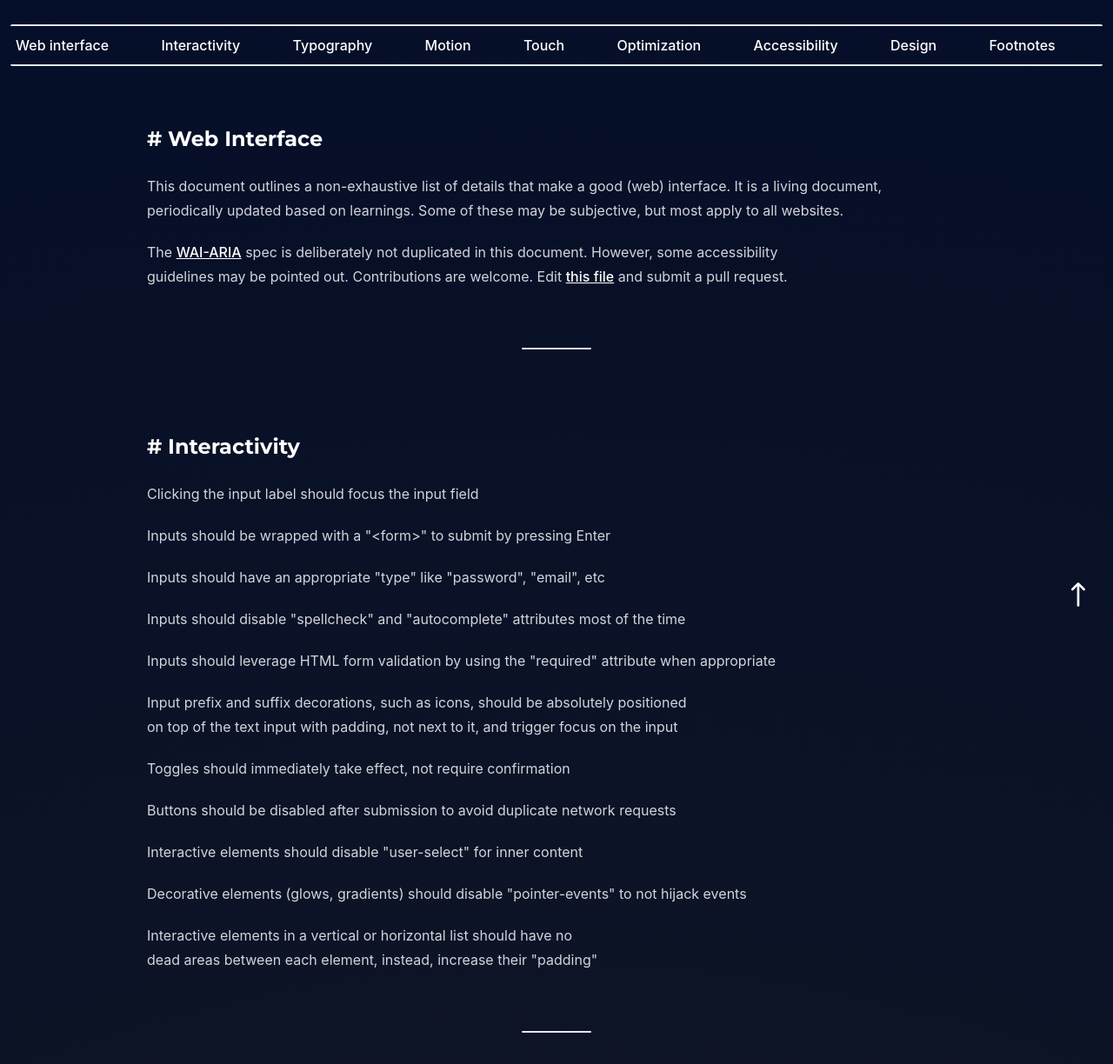
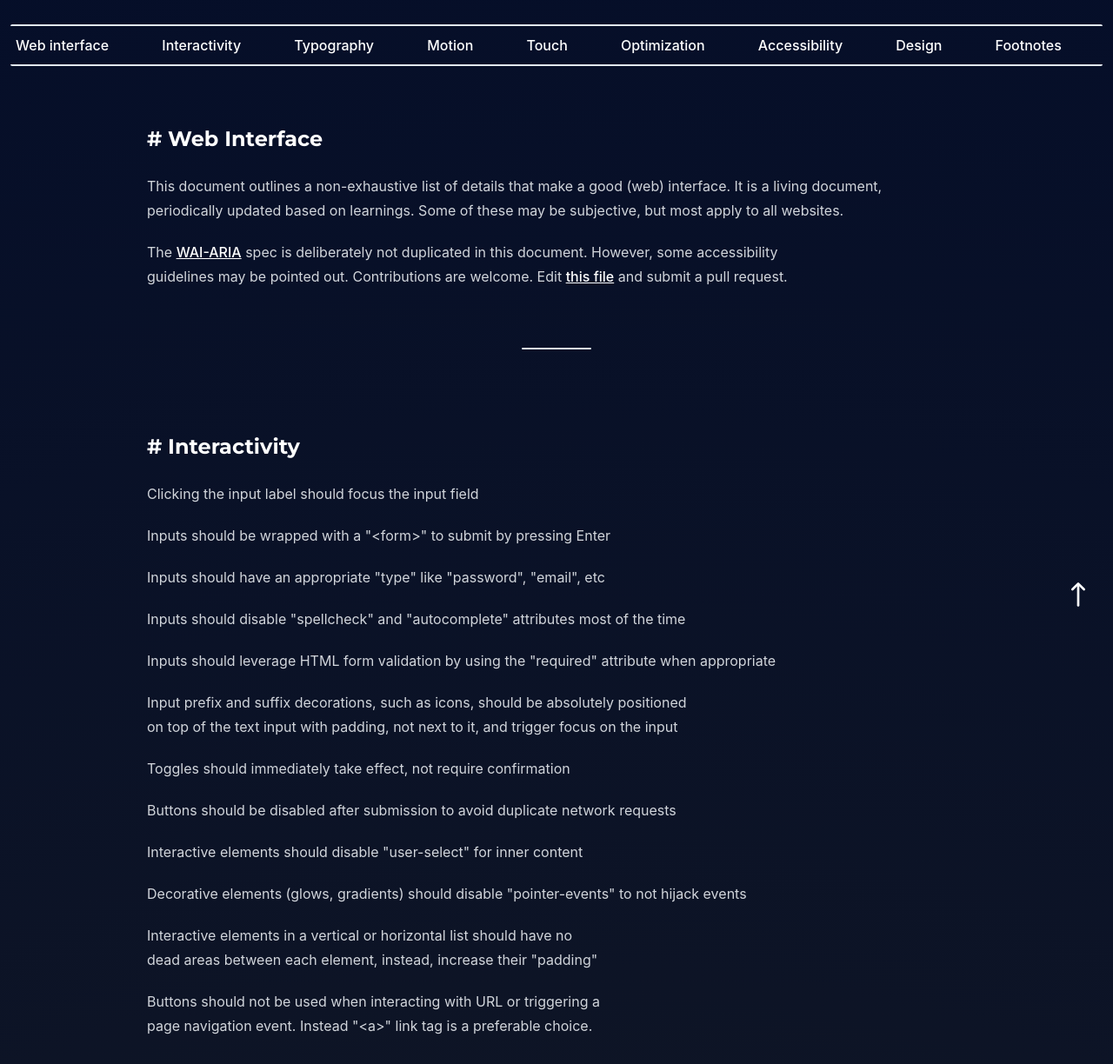
Before and after one commit to razmi0/accessibility-guidelines, a website built with Vite: page index.html in a window 1280 px wide. Shown: the part 76-1300 px from the top of the page at 87% size. Built offline with nearby package versions, Linux system fonts and the light colour scheme.

Commit message:
Add new button usage related recommendation to Interactivity article

```diff
--- a/index.html
+++ b/index.html
@@ -8,14 +8,12 @@
     <title>Accessibility guidelines</title>
   </head>
   <body
-    class="flex flex-col items-center justify-center m-auto min-w-full h-fit prose prose-invert p-1 sm:p-3 sm:py-5 py-3 [&>article]:container [&>hr]:h-[2px] [&>hr]:w-20 [&>hr]:bg-slate-200 [&>hr]:border-0 [&>article]:lg:max-w-[75%]"
-  >
+    class="flex flex-col items-center justify-center m-auto min-w-full h-fit prose prose-invert p-1 sm:p-3 sm:py-5 py-3 [&>article]:container [&>hr]:h-[2px] [&>hr]:w-20 [&>hr]:bg-slate-200 [&>hr]:border-0 [&>article]:lg:max-w-[75%]">
     <a
       class="appearance-none block cursor-pointer fixed bottom-0 right-0 mr-5 mb-5 rounded-full hover:bg-slate-800 w-10 h-10 p-1 focus:outline-4 focus:outline-slate-100"
       aria-label="scroll to the top of the page"
       role="button"
-      href="#page-top"
-    >
+      href="#page-top">
       <svg viewBox="0 0 24 24" xmlns="http://www.w3.org/2000/svg" fill="#FFFFFF">
         <g id="SVGRepo_bgCarrier" stroke-width="0"></g>
         <g id="SVGRepo_tracerCarrier" stroke-linecap="round" stroke-linejoin="round"></g>
@@ -32,8 +30,7 @@
                   stroke="#FFFFFF"
                   stroke-linecap="round"
                   stroke-linejoin="round"
-                  stroke-width="2"
-                ></polyline>
+                  stroke-width="2"></polyline>
                 <line
                   fill="none"
                   stroke="#FFFFFF"
@@ -43,8 +40,7 @@
                   x1="12"
                   x2="12"
                   y1="21.3"
-                  y2="4.8"
-                ></line>
+                  y2="4.8"></line>
               </g>
             </g>
           </g>
@@ -53,10 +49,9 @@
     </a>
     <header class="w-full pt-3">
       <h1 id="page-top" class="w-full text-center">Accessibility guidelines</h1>
-      <nav>
+      <nav class="max-w-7xl w-full m-auto">
         <ul
-          class="flex flex-wrap ps-0 sm:ps-auto min-w-full w-full [&>li]:grow list-none [&>li>a:hover]:underline [&>li>a]:no-underline [&>li>a:hover]:text-gray-400 border-y-2 border-slate-200"
-        >
+          class="flex flex-wrap space-x-2 ps-0 sm:ps-auto [&>li]:grow list-none [&_a:hover]:underline [&_a]:no-underline [&_a:hover]:text-gray-400 border-y-2 border-slate-200">
           <li><a href="#web-interface">Web interface</a></li>
           <li><a href="#interactivity">Interactivity</a></li>
           <li><a href="#typography">Typography</a></li>
@@ -119,6 +114,10 @@
       <p>
         Interactive elements in a vertical or horizontal list should have no dead areas between each element, instead,
         increase their "padding"
+      </p>
+      <p>
+        Buttons should not be used when interacting with URL or triggering a page navigation event. Instead "&lt;a&gt;"
+        link tag is a preferable choice.
       </p>
     </article>
     <hr />
```
